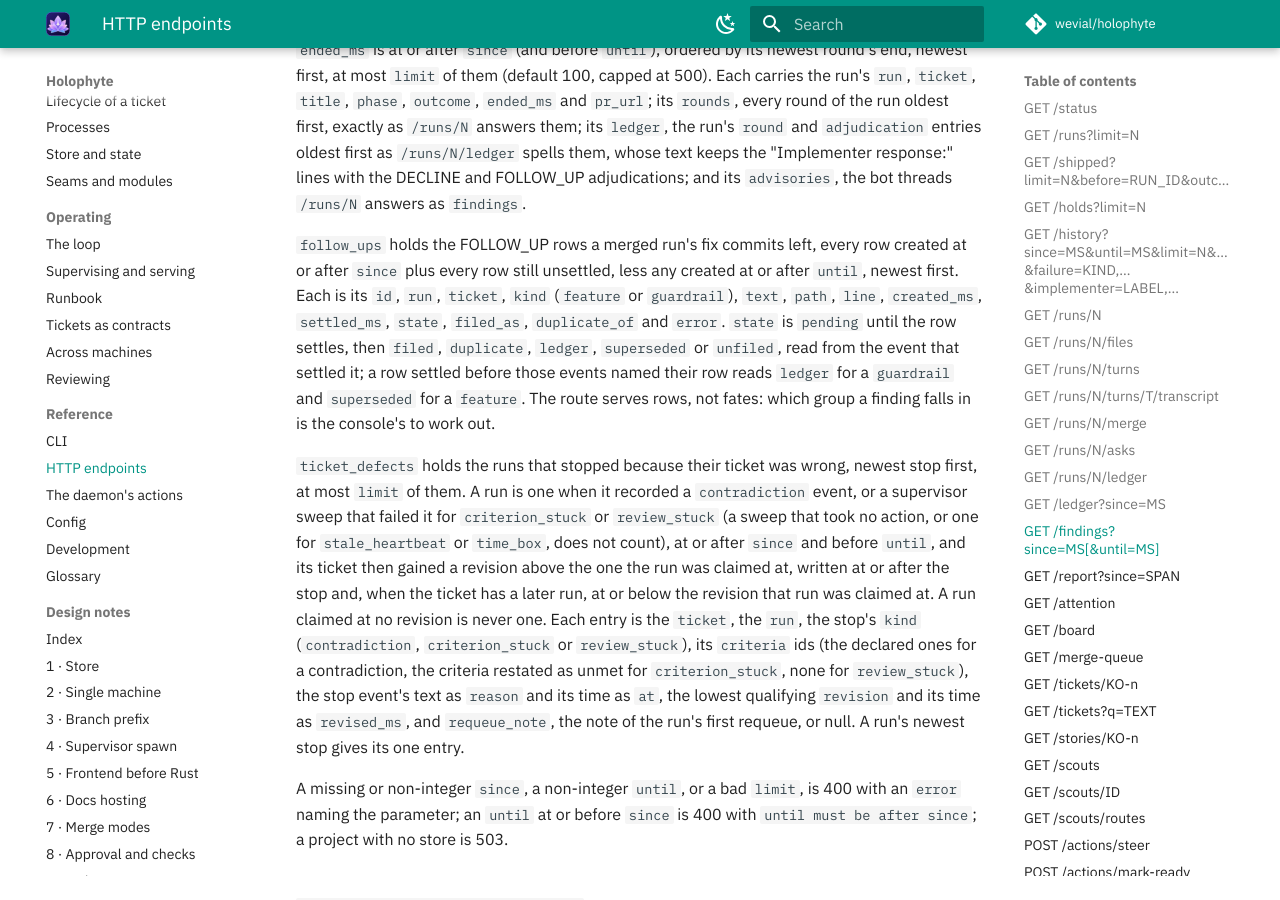
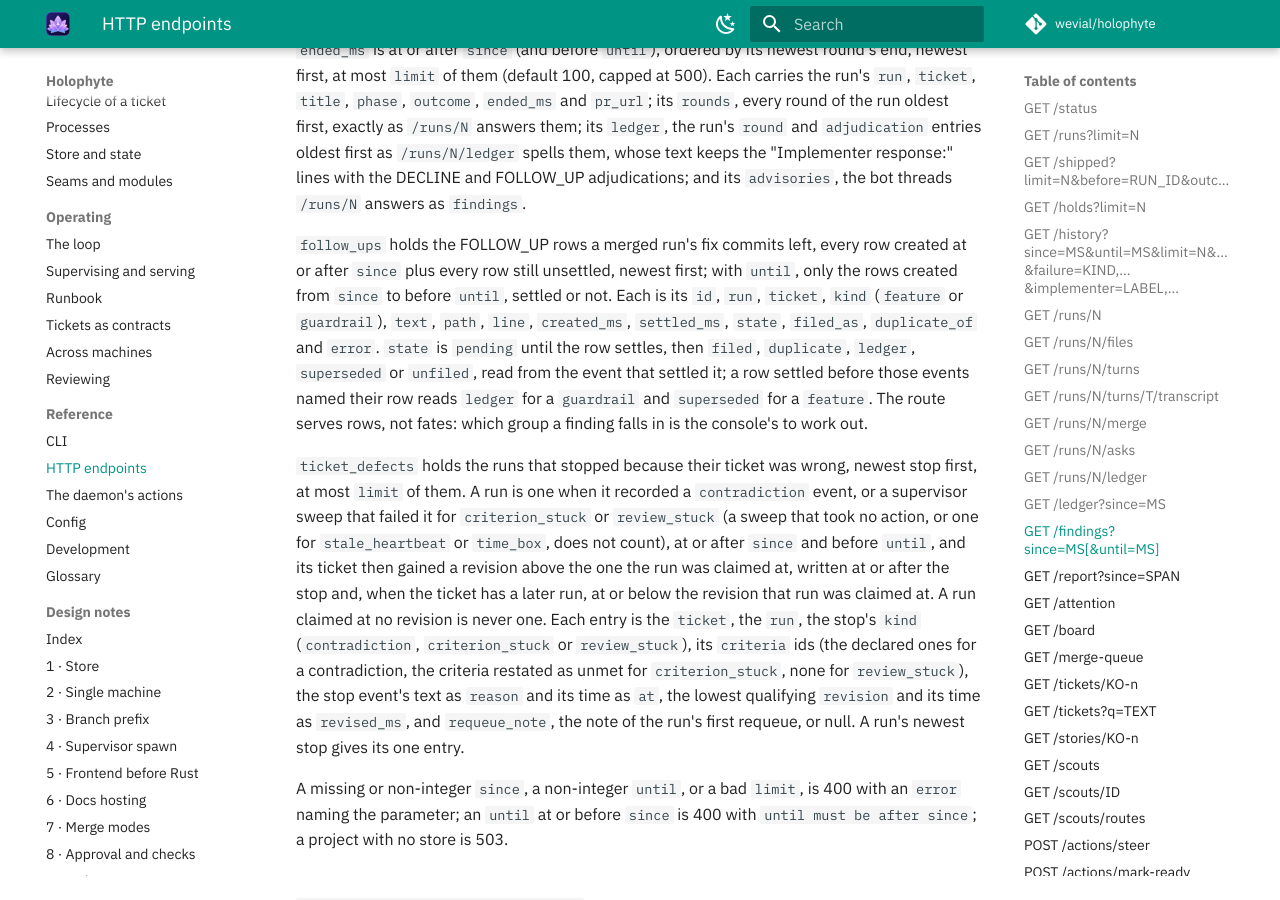
Before and after one commit to wevial/holophyte, an MkDocs documentation site: the page built from docs/reference/http.md, in a window 1280 px wide and 900 px high, scrolled down 21265 px. Built offline with MkDocs 1.6.1 and Material for MkDocs 9.7.7, drawn with Linux system fonts in a browser that asks for light colours; comment, search, counter and statistics services are not loaded; some of the changed text lies outside the part shown.

Commit message:
fix(serve): bound pending findings follow-ups by since under until (HOLO-636)
ADDRESS: Bounded requests still include pending follow-ups older than
since — with until given, follow_ups_since keeps only rows created in
[since, until), settled or not; without until, unsettled rows older than
since are still listed. The until test gains a pending row from before
since, absent from the bounded answer and present in the unbounded one.
The http.md follow_ups paragraph says so and is reflowed.

```diff
--- a/docs/reference/http.md
+++ b/docs/reference/http.md
@@ -1074,10 +1074,11 @@
 
 `follow_ups` holds the FOLLOW_UP rows a merged run's fix commits left,
 every row created at or after `since` plus every row still unsettled,
-less any created at or after `until`, newest first. Each is its `id`,
-`run`, `ticket`, `kind` (`feature` or `guardrail`), `text`, `path`, `line`, `created_ms`, `settled_ms`, `state`,
-`filed_as`, `duplicate_of` and `error`. `state` is `pending` until the
-row settles, then `filed`, `duplicate`, `ledger`, `superseded` or
+newest first; with `until`, only the rows created from `since` to before
+`until`, settled or not. Each is its `id`, `run`, `ticket`, `kind`
+(`feature` or `guardrail`), `text`, `path`, `line`, `created_ms`,
+`settled_ms`, `state`, `filed_as`, `duplicate_of` and `error`. `state`
+is `pending` until the row settles, then `filed`, `duplicate`, `ledger`, `superseded` or
 `unfiled`, read from the event that settled it; a row settled before
 those events named their row reads `ledger` for a `guardrail` and
 `superseded` for a `feature`. The route serves rows, not fates: which
```
Also changed, not shown: 2 other files.
